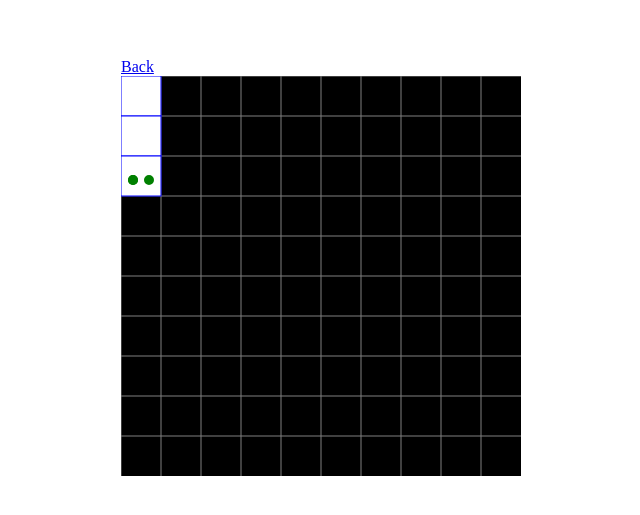
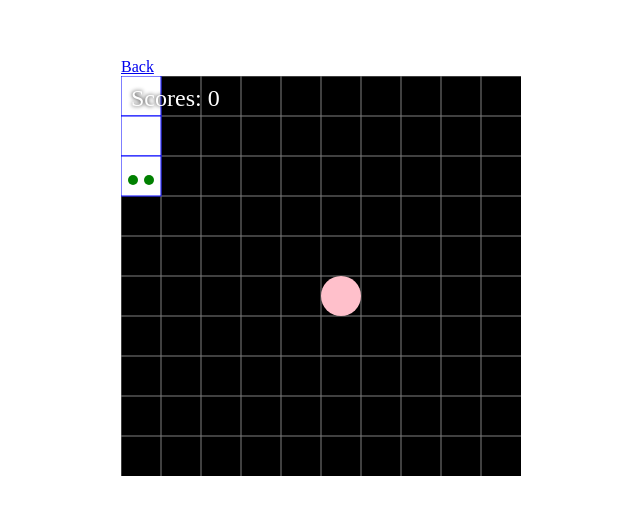
Before and after one commit to sithtraly/learn-HTML, a plain HTML site: page pages/snake.html in a window 1280 px wide. Shown: the part 133-648 px from the top of the page, without its empty margins (319-959 px from the left). Drawn offline with Linux system fonts and the light colour scheme.

Commit message:
eat food and random new food position

```diff
--- a/assets/js/components/circle.js
+++ b/assets/js/components/circle.js
@@ -10,9 +10,11 @@ export class Circle {
   }
 
   draw() {
+    this.ctx.beginPath()
     this.ctx.fillStyle = this.color
     this.ctx.arc(this.x, this.y, this.radius, 0, Math.PI * 2)
     this.ctx.fill()
+    this.ctx.closePath()
   }
 
   changeXby(x) {
--- /dev/null
+++ b/assets/js/components/text.js
@@ -0,0 +1,37 @@
+export class Text {
+  constructor(context, x, y, text='') {
+    this.ctx = context
+    this.x = x
+    this.y = y
+    this.text = text
+    this.color = 'white'
+    this.align = 'center'
+    this.font = '24px serif'
+  }
+
+  setAlignment(align = 'center') {
+    this.align = align
+  }
+
+  setColor(color = 'white') {
+    this.color = color
+  }
+
+  setFont(font = '24px serif') {
+    this.font = font
+  }
+
+  draw() {
+    this.ctx.fillStyle = this.color
+    this.ctx.textAlign = this.align
+    this.ctx.font = this.font
+    this.ctx.shadowBlur = 4
+    this.ctx.shadowColor = 'black'
+    this.ctx.fillText(this.text, this.x, this.y)
+    this.ctx.shadowBlur = 0
+  }
+  setText(text) {
+    this.text = text
+    this.draw()
+  }
+}
--- a/assets/js/snake.js
+++ b/assets/js/snake.js
@@ -1,12 +1,17 @@
 import { Rectangle } from './components/rectangle.js'
 import { Circle } from './components/circle.js'
+import { Text } from './components/text.js'
 
 const width = 400, hegiht = 400
-const gridSize = width / 10
-const gridTotal = width / gridSize
+const totalGrid = 10
+const gridSize = width / totalGrid
 const cv = document.getElementById('canvas')
 const ctx = cv.getContext('2d')
 let direction = 'down'
+let fps = 2
+let scores = 0
+const lbScore = new Text(ctx, getX(0) / 2, getY(1) / 2, 'Scores: '+ scores)
+lbScore.setAlignment('left')
 
 const eyeSize = 5
 const eyeSpaceFromCenter = 8
@@ -22,6 +27,9 @@ const snakeEyes = [
   new Circle(ctx, getX(snakeArray[0].col + eyeSpaceFromCenter), getY(snakeArray[0].row) + 5, eyeSize, 'green')
 ]
 
+let food
+let positioned = { col: [], row: [] }
+
 // set game width and height
 cv.width = width
 cv.height = hegiht
@@ -30,7 +38,7 @@ cv.style.backgroundColor = 'black'
 function drawGrid() {
   ctx.beginPath()
   ctx.strokeStyle = 'gray'
-  for (let i = 0; i < gridTotal; i++) {
+  for (let i = 0; i < totalGrid; i++) {
     const x = gridSize * i
     const y = gridSize * i
     // draw column
@@ -82,6 +90,18 @@ function drawSnack() {
   }
 }
 
+function drawFood() {
+  if (!food) food = new Circle(ctx, getX(5), getY(5), gridSize / 2, 'pink')
+  food.draw()
+}
+
+function generateFood() {
+  const col = Math.floor(Math.random() * totalGrid)
+  const row = Math.floor(Math.random() * totalGrid)
+  const isOccupied = snakeArray.some(snake => snake.col == col && snake.row == row)
+  return isOccupied ? generateFood() : { col, row }
+}
+
 function getX(col = 0) {
   return col * gridSize + gridSize / 2
 }
@@ -105,8 +125,11 @@ document.addEventListener('DOMContentLoaded', () => {
   })
   drawGrid()
   drawSnack()
+  drawFood()
+  lbScore.draw()
 
   setInterval(() => {
+    // if (snakeArray.length >= totalGrid * totalGrid) {
     ctx.clearRect(0, 0, width, hegiht)
     for (let [i, snake] of snakeArray.entries()) {
       if (i < snakeArray.length - 1) {
@@ -117,13 +140,30 @@ document.addEventListener('DOMContentLoaded', () => {
         else if (direction == 'down') snake.row += 1
         else if (direction == 'left') snake.col -= 1
         else if (direction == 'right') snake.col += 1
-        if (snake.row < 0) snake.row = gridTotal - 1
-        else if (snake.row >= gridTotal) snake.row = 0
-        else if (snake.col < 0) snake.col = gridTotal - 1
-        else if (snake.col >= gridTotal) snake.col = 0
+        if (snake.row < 0) snake.row = totalGrid - 1
+        else if (snake.row >= totalGrid) snake.row = 0
+        else if (snake.col < 0) snake.col = totalGrid - 1
+        else if (snake.col >= totalGrid) snake.col = 0
       }
     }
     drawGrid()
     drawSnack()
-  }, 500)
+    const snakeHead = snakeArray[snakeArray.length - 1]
+    if (snakeHead.x == food.x && snakeHead.y == food.y) {
+      positioned = { col: [], row: [] }
+      for (let snake of snakeArray) {
+        positioned.col.push(snake.col)
+        positioned.row.push(snake.row)
+      }
+      const newPos = generateFood()
+      food.setX(getX(newPos.col))
+      food.setY(getY(newPos.row))
+      const snake = new Rectangle(ctx, snakeArray[0].col, snakeArray[0].row, gridSize, gridSize, 'white')
+      snakeArray.unshift(snake)
+      scores++
+    }
+    drawFood()
+    lbScore.setText('Scores: ' + scores)
+    // }
+  }, 1000 / fps)
 })
--- a/pages/snake.html
+++ b/pages/snake.html
@@ -4,6 +4,7 @@
   <meta charset="UTF-8">
   <meta name="viewport" content="width=device-width, initial-scale=1.0">
   <title>Snake</title>
+  <link rel="shortcut icon" href="/assets/images/favicon.png" type="image/x-icon">
   <style>
     body {
       margin: 0;
```
Also changed, not shown: assets/images/favicon.png (added).
